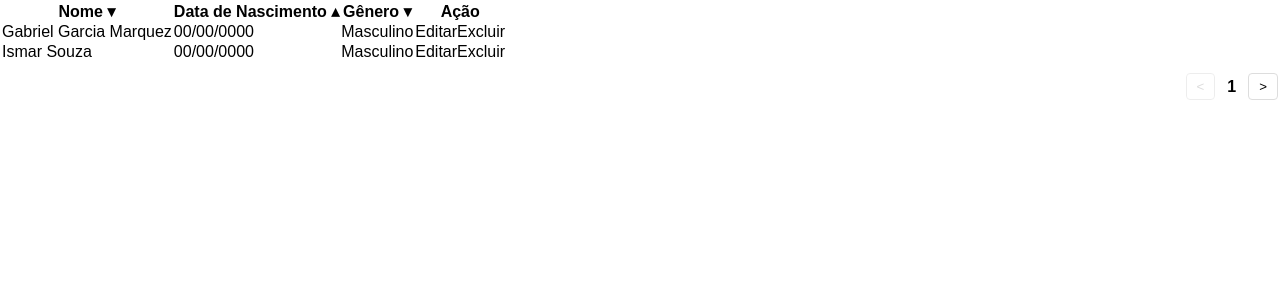
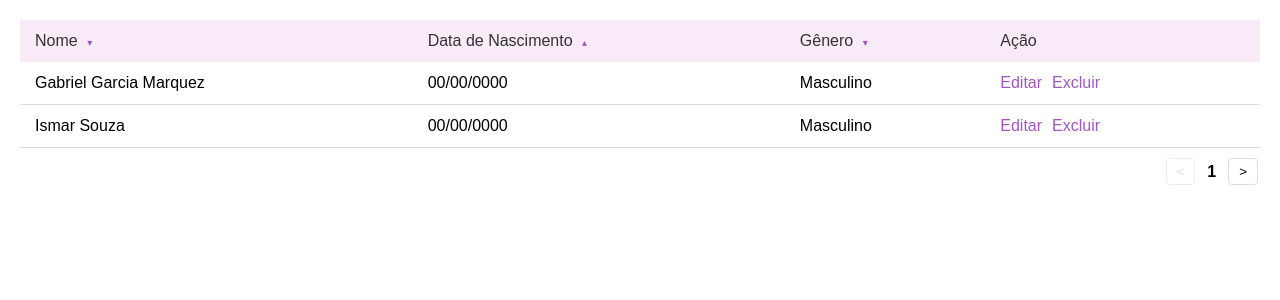
Before and after one commit to TheBookClubDB/TheBookClub-Front, a React (Vite) app: page /geren-autor in a window 1280 px wide. Shown: the top 300 px of the page. Built offline with nearby package versions, Linux system fonts and the light colour scheme.

Commit message:
fix: Troca de classes

```diff
--- a/src/components/Tabela/UserTable.module.css
+++ b/src/components/Tabela/UserTable.module.css
@@ -1,26 +1,28 @@
-.user-table-container {
+/* UserTable.module.css */
+
+.userTableContainer {
   margin: 20px;
   font-family: Arial, sans-serif;
 }
 
-  .user-table {
+.userTable {
   width: 100%;
   border-collapse: collapse;
 }
 
-  .user-table th,
-  .user-table td {
+.userTable th,
+.userTable td {
   padding: 12px 15px;
   text-align: left;
 }
 
-  .user-table th {
+.userTable th {
   background-color: #f8eaf6;
   font-weight: normal;
   color: #333;
 }
 
-  .user-table td {
+.userTable td {
   border-bottom: 1px solid #ddd;
 }
 
@@ -29,20 +31,20 @@
   position: relative;
 }
 
-  .sort-icon {
+.sortIcon {
   font-size: 10px;
   margin-left: 5px;
   color: #a056c5;
 }
 
-  .action-link {
+.actionLink {
   color: #a056c5;
   cursor: pointer;
   margin-right: 10px;
   text-decoration: none;
 }
 
-  .action-link:hover {
+.actionLink:hover {
   text-decoration: underline;
 }
 
```
Lines whose indentation alone changed are shown as unchanged.
